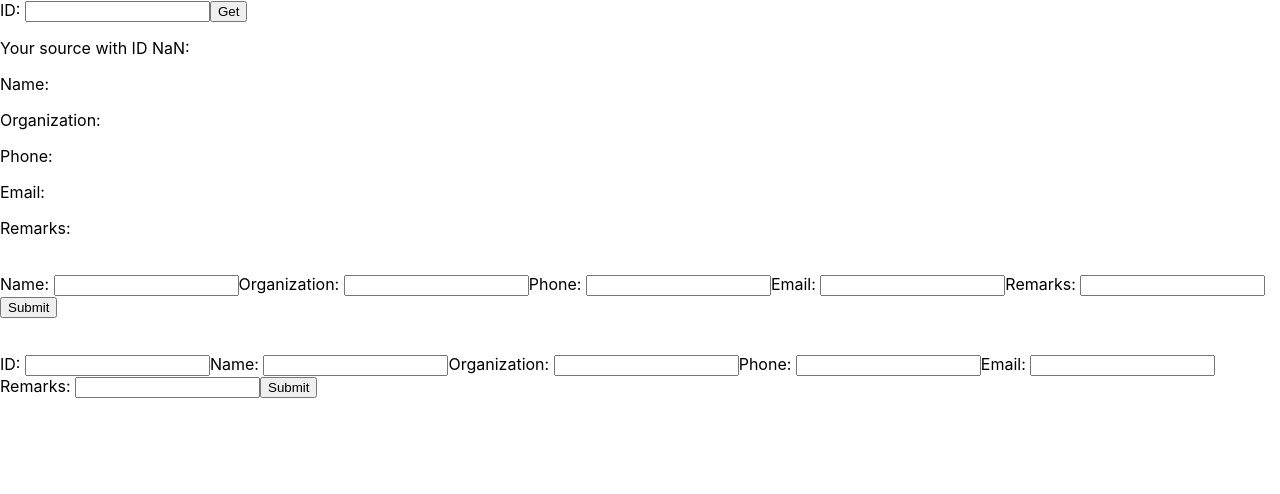
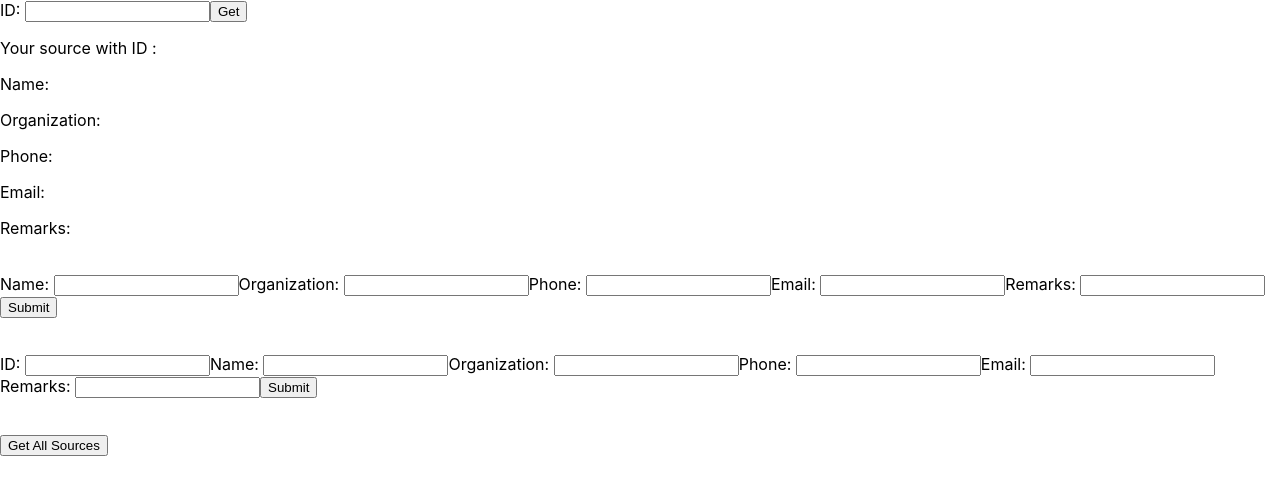
Before and after one commit to minghao912/DBProject, a React (Create React App) app in the folder frontend/: page / in a window 1280 px wide. Shown: the top 494 px of the page. Built offline with nearby package versions, Linux system fonts and the light colour scheme.

Commit message:
view to get all sources

```diff
--- a/frontend/src/App.js
+++ b/frontend/src/App.js
@@ -2,6 +2,7 @@ import logo from './logo.svg';
 import './App.css';
 
 import GetSource from './components/getSource.tsx';
+import GetAllSources from './components/getAllSources.tsx';
 import CreateSource from './components/createSource.tsx';
 import UpdateSource from './components/updateSource.tsx';
 
@@ -12,6 +13,8 @@ function App() {
       <CreateSource />
       <br />
       <UpdateSource />
+      <br />
+      <GetAllSources />
     </div>
   );
 }
--- a/frontend/src/components/createSource.tsx
+++ b/frontend/src/components/createSource.tsx
@@ -1,5 +1,5 @@
 import axios from 'axios';
-import React, {useState, useEffect} from 'react';
+import React, {useState} from 'react';
 
 export default function CreateSource(props: any) {
     const [name, setName] = useState("");
--- /dev/null
+++ b/frontend/src/components/getAllSources.tsx
@@ -0,0 +1,36 @@
+import axios from 'axios';
+import React, {useState} from 'react';
+
+export default function GetAllSources(props: any) {
+    interface Source {
+        "id": number,
+        "name": string,
+        "organization": string,
+        "phone": string,
+        "email": string,
+        "remarks": string
+    }
+
+    let [data, setData] = useState<Source[]>([] as Source[]);
+
+    function get() {
+        axios.get(`http://localhost:5000/sources/get/all`).then(response => {
+            /* setName(response.data.name);
+            setOrganization(response.data.organization);
+            setPhone(response.data.phone);
+            setEmail(response.data.email);
+            setRemarks(response.data.remarks); */
+
+            setData(response.data as Source[]);
+        }).catch(err => console.error(err));
+
+        console.log("Got all sources:\n" + data);
+    }
+
+    return (
+        <div>
+            <button onClick={get}>Get All Sources</button>
+            {data.toString()}
+        </div>
+    )
+}
--- a/frontend/src/components/getSource.tsx
+++ b/frontend/src/components/getSource.tsx
@@ -24,7 +24,7 @@ export default function GetSource(props: any) { //: JSON {
             <label>ID: </label>  <input onChange={(e) => setID(parseInt(e.target.value))} />
             <button onClick={get}>Get</button>
             <br />
-            <p>Your source with ID {id}:</p>
+            <p>Your source with ID {isNaN(id) ? "" : id}:</p>
             <p>Name: {name}</p>
             <p>Organization: {organization}</p>
             <p>Phone: {phone}</p>
--- a/frontend/src/components/updateSource.tsx
+++ b/frontend/src/components/updateSource.tsx
@@ -1,5 +1,5 @@
 import axios from 'axios';
-import React, {useState, useEffect} from 'react';
+import React, {useState} from 'react';
 
 export default function UpdateSource(props: any) {
     const [id, setID] = useState(NaN);
@@ -49,7 +49,7 @@ export default function UpdateSource(props: any) {
 
         setID(newID);
 
-        if (newID == NaN) {
+        if (isNaN(newID)) {
             setName("");
             setOrganization("");
             setPhone("");
```
Also changed, not shown: 1 other file (tests, documents, lock files or other folders).
